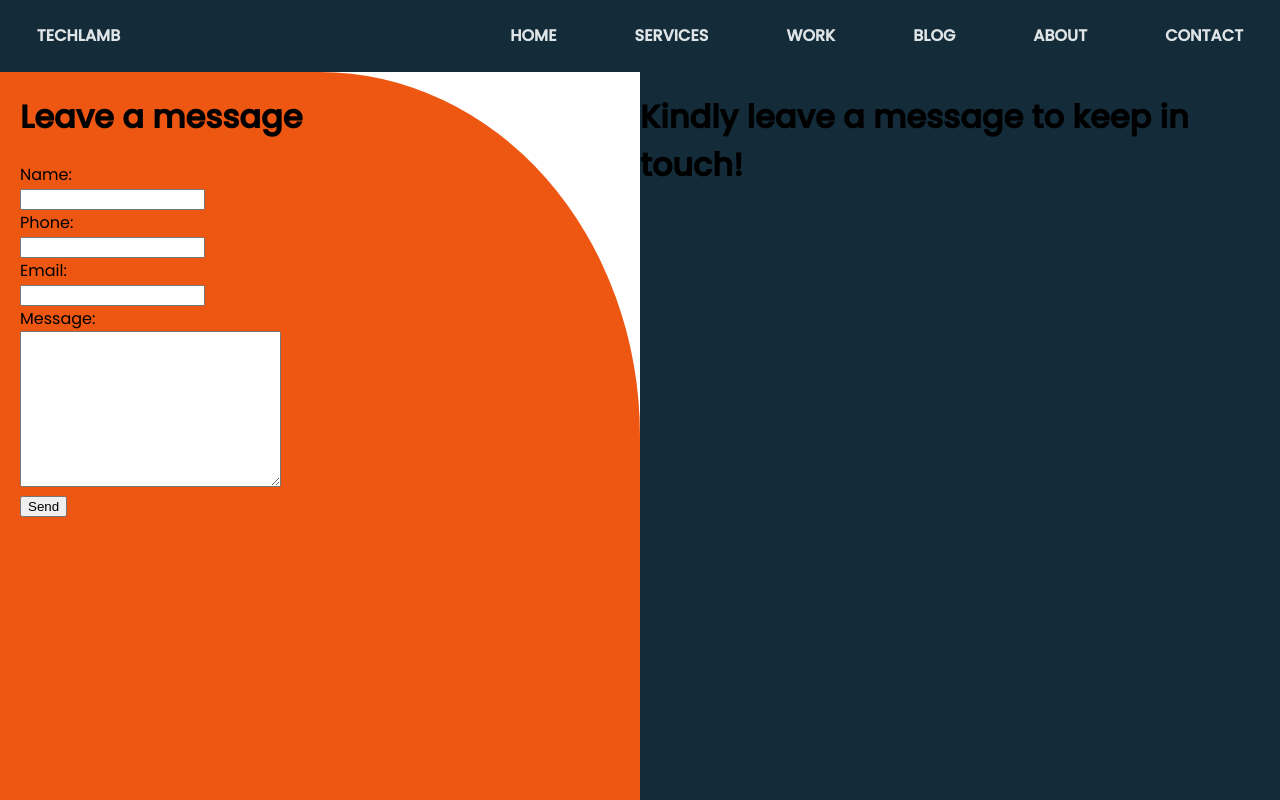
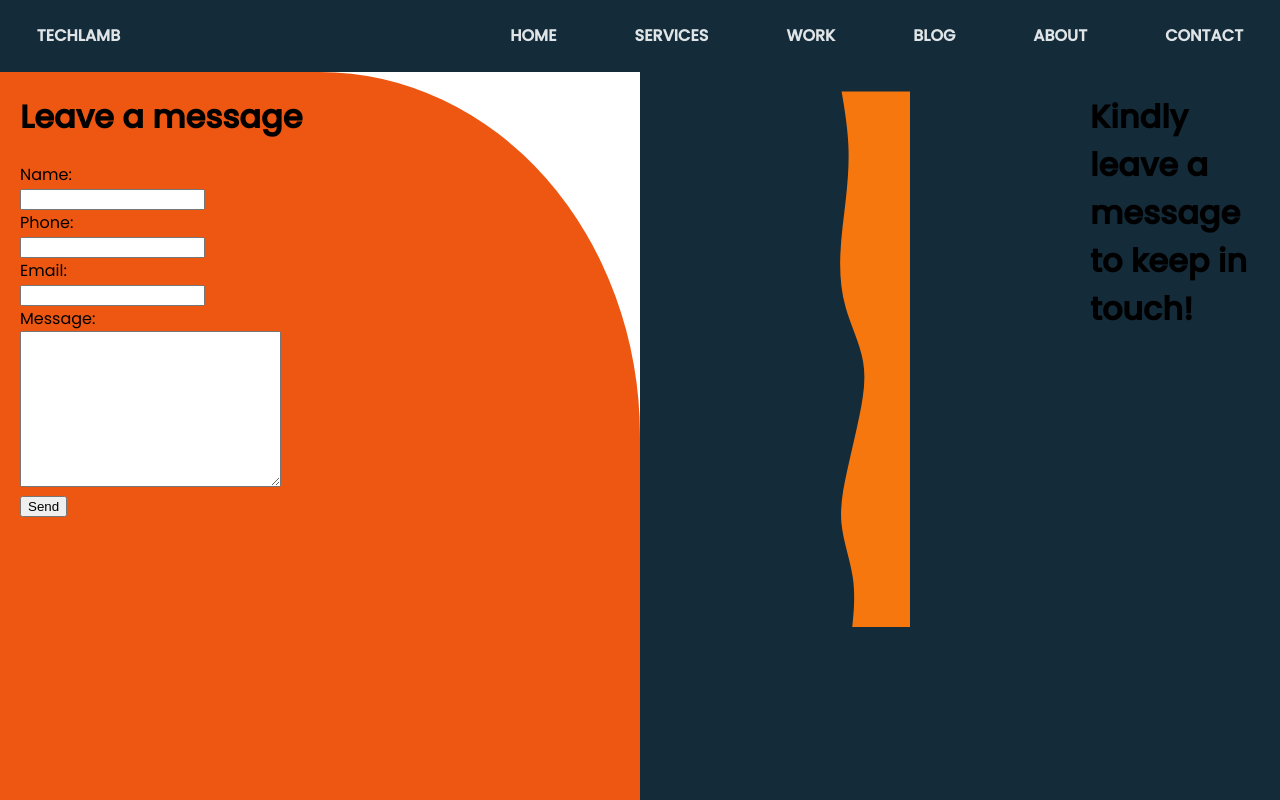
Before and after one commit to benjaminangafua/blog, a Vue app: page /contact in a window 1280 px wide. Built offline with nearby package versions, Linux system fonts and the light colour scheme.

Commit message:
Updated blog

```diff
--- a/src/assets/css/layout.css
+++ b/src/assets/css/layout.css
@@ -134,6 +134,7 @@ form{
 
 }
 div svg{
+    display: grid;
     /* width: 100%;  */
 }
 .footer {
--- a/src/views/Contact.vue
+++ b/src/views/Contact.vue
@@ -26,13 +26,12 @@
     </div>
 
     <div class="curve-design">
-         <!-- <svg id="visual" viewBox="0 0 900 600" width="900" height="600" xmlns="http://www.w3.org/2000/svg" xmlns:xlink="http://www.w3.org/1999/xlink" version="1.1"><path d="M568 600L603.7 583.3C639.3 566.7 710.7 533.3 715.7 500C720.7 466.7 659.3 433.3 623 400C586.7 366.7 575.3 333.3 587 300C598.7 266.7 633.3 233.3 643.3 200C653.3 166.7 638.7 133.3 622.8 100C607 66.7 590 33.3 581.5 16.7L573 0L900 0L900 16.7C900 33.3 900 66.7 900 100C900 133.3 900 166.7 900 200C900 233.3 900 266.7 900 300C900 333.3 900 366.7 900 400C900 433.3 900 466.7 900 500C900 533.3 900 566.7 900 583.3L900 600Z" fill="#F7770F" stroke-linecap="round" stroke-linejoin="miter"></path></svg> -->
-    <h1>Kindly leave a message to keep in touch! </h1>
+        <svg id="visual" viewBox="0 0 750 860" width="450" height="555" xmlns="http://www.w3.org/2000/svg" xmlns:xlink="http://www.w3.org/1999/xlink" version="1.1"><path d="M353 900L354.5 885C356 870 359 840 354.7 810C350.3 780 338.7 750 335.8 720C333 690 339 660 345.7 630C352.3 600 359.7 570 365.8 540C372 510 377 480 371.8 450C366.7 420 351.3 390 342.8 360C334.3 330 332.7 300 334 270C335.3 240 339.7 210 343 180C346.3 150 348.7 120 347.3 90C346 60 341 30 338.5 15L336 0L450 0L450 15C450 30 450 60 450 90C450 120 450 150 450 180C450 210 450 240 450 270C450 300 450 330 450 360C450 390 450 420 450 450C450 480 450 510 450 540C450 570 450 600 450 630C450 660 450 690 450 720C450 750 450 780 450 810C450 840 450 870 450 885L450 900Z" fill="#F7770F" stroke-linecap="round" stroke-linejoin="miter"></path></svg>
+        <h1>Kindly leave a message to keep in touch! </h1>
 
     </div>
 </div>
 </template>
 
 <style scoped>
-
 </style>
```
Also changed, not shown: wave-haikei(2).svg (added).
